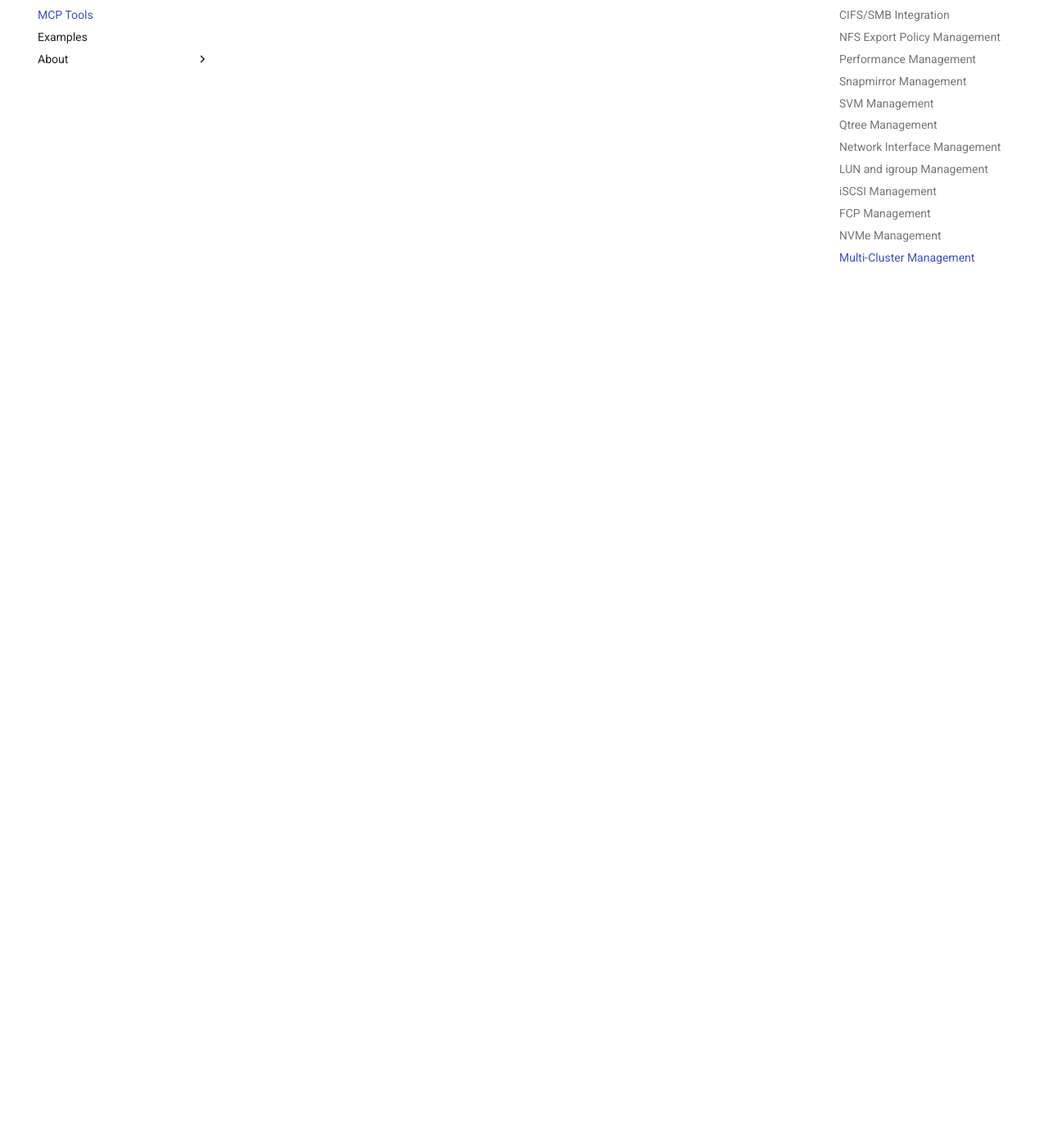
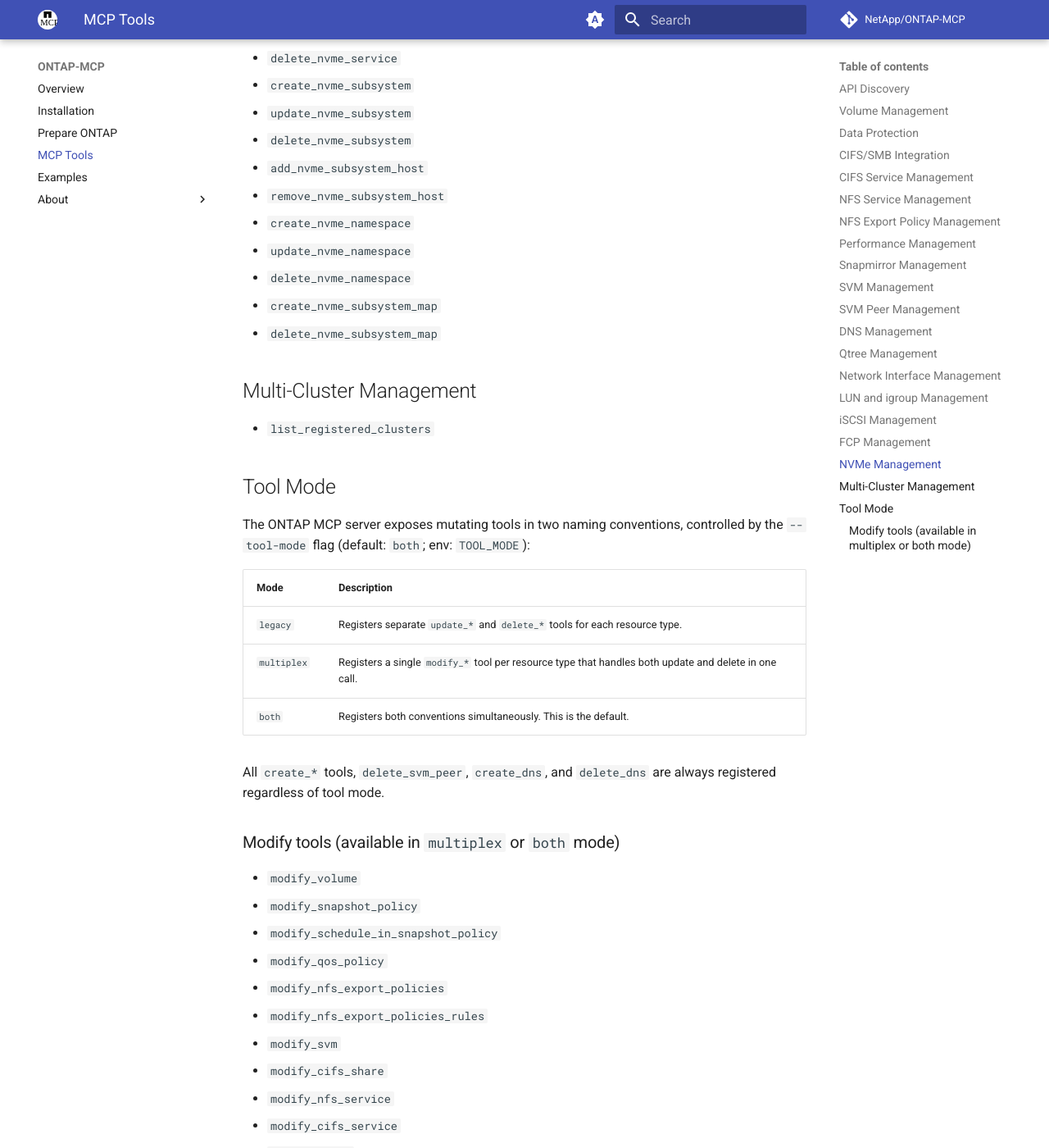
Before and after one commit to NetApp/ontap-mcp, an MkDocs documentation site: the page built from docs/tools.md, in a window 1280 px wide and 1400 px high, scrolled down 4769 px. Shown: the whole window at 82% size. Built offline with MkDocs 1.6.1 and Material for MkDocs 9.7.7, drawn with Linux system fonts in a browser that asks for light colours; comment, search, counter and statistics services are not loaded; the version menu is left out; some of the changed text lies outside the part shown.

Commit message:
feat: updated the docs

```diff
--- a/docs/tools.md
+++ b/docs/tools.md
@@ -44,6 +44,18 @@
 - `update_cifs_share`
 - `delete_cifs_share`
 
+## CIFS Service Management
+
+- `create_cifs_service`
+- `update_cifs_service`
+- `delete_cifs_service`
+
+## NFS Service Management
+
+- `create_nfs_service`
+- `update_nfs_service`
+- `delete_nfs_service`
+
 ## NFS Export Policy Management
 
 - `create_nfs_export_policies`
@@ -74,6 +86,15 @@
 - `create_svm`
 - `update_svm`
 - `delete_svm`
+
+## SVM Peer Management
+
+- `delete_svm_peer`
+
+## DNS Management
+
+- `create_dns`
+- `delete_dns`
 
 ## Qtree Management
 
@@ -134,3 +155,40 @@
 ## Multi-Cluster Management
 
 - `list_registered_clusters`
+
+## Tool Mode
+
+The ONTAP MCP server exposes mutating tools in two naming conventions, controlled by the `--tool-mode` flag (default: `both`; env: `TOOL_MODE`):
+
+| Mode | Description |
+|---|---|
+| `legacy` | Registers separate `update_*` and `delete_*` tools for each resource type. |
+| `multiplex` | Registers a single `modify_*` tool per resource type that handles both update and delete in one call. |
+| `both` | Registers both conventions simultaneously. This is the default. |
+
+All `create_*` tools, `delete_svm_peer`, `create_dns`, and `delete_dns` are always registered regardless of tool mode.
+
+### Modify tools (available in `multiplex` or `both` mode)
+
+- `modify_volume`
+- `modify_snapshot_policy`
+- `modify_schedule_in_snapshot_policy`
+- `modify_qos_policy`
+- `modify_nfs_export_policies`
+- `modify_nfs_export_policies_rules`
+- `modify_svm`
+- `modify_cifs_share`
+- `modify_nfs_service`
+- `modify_cifs_service`
+- `modify_qtree`
+- `modify_nvme_service`
+- `modify_iscsi_service`
+- `modify_lun`
+- `modify_network_ip_interface`
+- `modify_nvme_subsystem`
+- `modify_nvme_namespace`
+- `modify_fcp_service`
+- `modify_fc_interface`
+- `modify_igroup`
+- `modify_snapmirror`
+- `modify_snapshot`
```
Also changed, not shown: other parts of docs/tools.md (+1 -1 lines), docs/install.md (+1 -0 lines).
